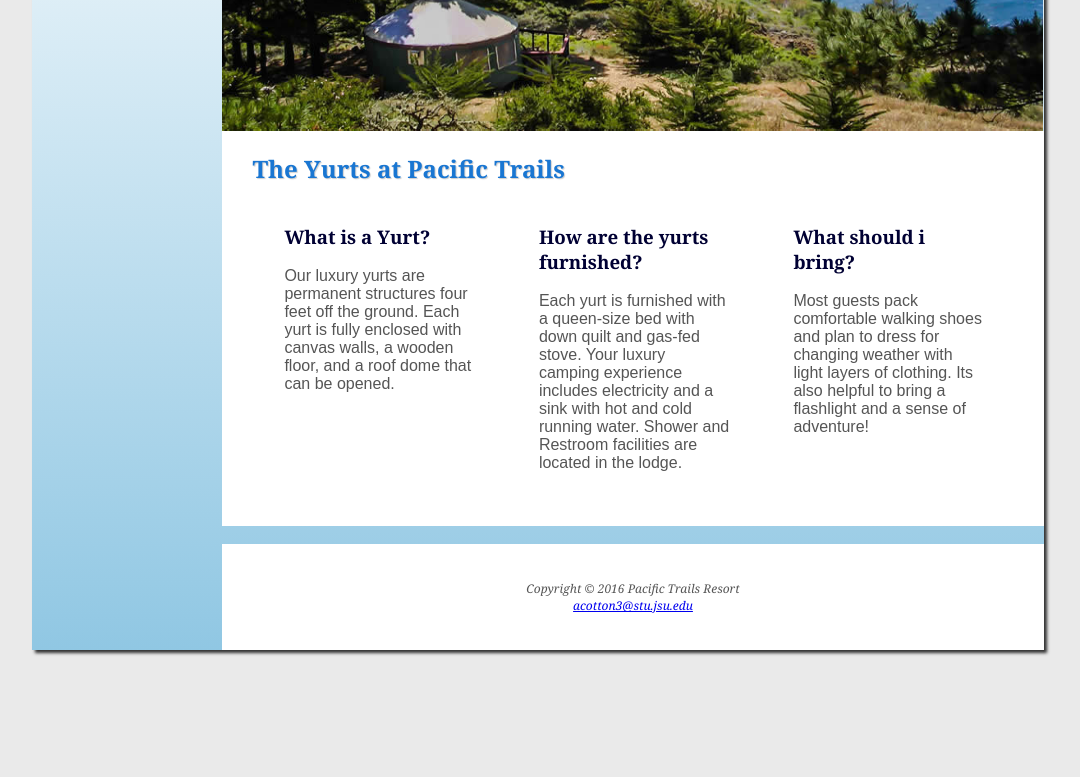
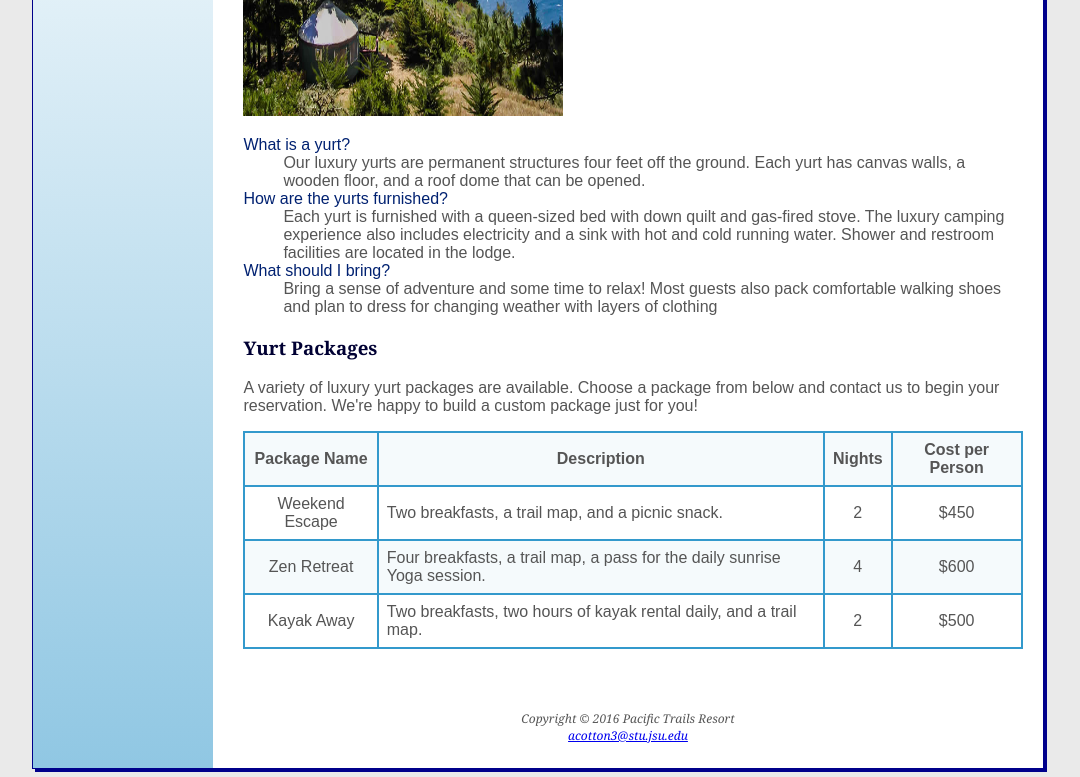
Before and after one commit to Aehryn/CS-315-Pacific-Trails-Case-Study, a plain HTML site: page yurts.html in a window 1280 px wide. Shown: the part 297-1074 px from the top of the page, without its empty margins (102-1182 px from the left). Before the commit the page ends 955 px from the top, so only its background shows below. Drawn offline with Linux system fonts and the light colour scheme.

Commit message:
Chapter 9 Complete

```diff
--- a/pacific.css
+++ b/pacific.css
@@ -15,9 +15,6 @@
 header {
     background-color: #002171;
     color: #FFFFFF;
-    height: 120px;
-    padding-top: 30px;
-    padding-left: 3em;
     text-align: center;
 }
 
@@ -40,9 +37,8 @@ header a:hover {
 nav {
     font-weight: bold;
     font-size: 120%;
-    padding: 1.5em;
-    float: left;
-    width: 160px;
+    padding: 0;
+    text-align: center;
 }
 
 nav ul {
@@ -50,6 +46,10 @@ nav ul {
   margin: 0;
   padding-left: 0;
   font-size: 1.2em;
+}
+
+nav li {
+  border-bottom: 1px solid darkblue;
 }
 
 nav a {
@@ -71,9 +71,10 @@ nav a:hover {
 h1 {
   margin-bottom: 0;
   font-family: Georgia, "Times New Roman", serif;
-  font-size: 3em;
   letter-spacing: 0.25em;
   margin-top: 0;
+  padding-top: 0.5em;
+  padding-bottom: 0.5em;
 }
 
 h2 {
@@ -111,25 +112,16 @@ footer {
   text-align: center;
   font-family: Georgia, Times, "Times New Roman", serif;
   padding: 2em;
-  margin-left: 190px;
   background-color: #FFFFFF;
 }
 
 #wrapper {
-  margin-left: auto;
-  margin-right: auto;
-  width: 80%;
   background: #90c7E3;
-  border: 1px #000033;
   background-image: linear-gradient(#FFFFFF, #90C7E3);
-  min-width: 960px;
-  max-width: 2048px;
-  box-shadow: 3px 3px 3px #333333;
 }
 
 main {
   background-color: #FFFFFF;
-  margin-left: 190px;
   padding-top: 1px;
   padding-right: 20px;
   padding-bottom: 20px;
@@ -143,7 +135,6 @@ main {
   background-image: url(images/coast2.jpg);
   background-size: 100% 100%;
   background-repeat: no-repeat;
-  margin-left: 190px;
 }
 
 #yurthero {
@@ -151,7 +142,6 @@ main {
   background-image: url(images/yurt.jpg);
   background-size: 100% 100%;
   background-repeat: no-repeat;
-  margin-left: 190px;
 }
 
 #trailhero {
@@ -159,12 +149,83 @@ main {
   background-image: url(images/trail.jpg);
   background-size: 100% 100%;
   background-repeat: no-repeat;
-  margin-left: 190px;
 }
 
-section {
-  float: left;
-  width: 33%;
-  padding-left: 2em;
-  padding-right: 2em;
+table {
+  border: 2px solid #3300cc;
+  border-collapse: collapse;
 }
+
+td, th {
+  padding: 0.5em;
+  border: 2px solid #3399cc;
+}
+
+td {
+  text-align: center;
+}
+
+.text {
+  text-align: left;
+}
+
+tr:nth-of-type(odd) {
+  background-color: #F5FAFC;
+}
+
+
+@media (min-width: 600px) {
+	nav ul{
+		display: flex;
+		flex-direction: row;
+		flex-wrap: nowrap;
+		justify-content: space-around;
+	}
+	nav li {
+		border-bottom: none;
+	}
+	section {
+		margin-left: 2em;
+		margin-right: 2em;
+		flex: 1;
+	}
+	.flow {
+		display: flex;
+		flex-direction: row;
+	}
+}
+
+
+@media (min-width: 1024px) {
+	#wrapper {
+		margin: auto;
+		width: 80%;
+		border: 1px solid darkblue;
+		box-shadow: 3px 3px darkblue;
+	}
+	nav {
+		text-align: left;
+		padding-left: 1em;
+	}
+	@supports (display: grid) {
+		nav ul {
+			flex-direction: column;
+			padding-top: 1em;
+			text-align: left;
+		}
+		header {grid-area: header;}
+		nav {grid-area: nav;}
+		main {grid-area: main}
+		footer {grid-area: footer}
+		.hero {grid-area: hero;}
+
+		#wrapper {
+			display: grid;
+			grid-template:
+				"header header"
+				"nav hero"
+				"nav main"
+				"nav footer" / 180px;
+		}
+	}
+}
--- a/yurts.html
+++ b/yurts.html
@@ -1,73 +1,89 @@
-<!DOCTYPE html>
+<!DOCTYPE HTML>
 <html lang="en">
 
 <head>
+    <title>Pacific Trails Resort :: Yurts</title>
     <meta charset="utf-8">
-    <title>Pacific Trails Resort::Yurts</title>
+    <meta name="viewport" content="width=device-width, initial-scale=1.0">
     <link rel="stylesheet" href="pacific.css">
 
 </head>
 
 <body>
     <div id="wrapper">
+
         <header>
-            <h1><a href="index.html">Pacific Trails Resort</a></h1>
+            <h1>Pacific Trails Resort</h1>
         </header>
 
         <nav>
             <ul>
-                <li><a href="index.html">Home</a></li>
-                <li><a href="yurts.html">Yurts</a></li>
-                <li><a href="activities.html">Activities</a></li>
-                <li><a href="reservations.html">Reservations</a></li>
+                <li><a href="index.html">Home</a>
+                <li><a href="yurts.html">Yurts</a>
+                <li><a href="activities.html">Activities</a>
+                <li><a href="reservations.html">Reservations</a>
             </ul>
         </nav>
 
-        <div id="yurthero"></div>
+        <main>
+            <h2>The Yurts at Pacific Trails Resort</h2>
 
-        <main>
-            <h2>
-                The Yurts at Pacific Trails
-            </h2>
-            <section>
-                    <h3>What is a Yurt?</h3>
-                <p>
-                    Our luxury yurts are permanent structures four feet off the ground.
-                    Each yurt is fully enclosed with canvas walls, a wooden floor, and a roof dome that can be opened.
-                </p>
-                <br>
-            </section>
+            <img src="images/yurt.jpg" alt="Yurt" width="320" height="250">
 
-            <section>
-                    <h3>How are the yurts furnished?</h3>
-                <p>
-                    Each yurt is furnished with a queen-size bed with down quilt and gas-fed stove.
-                    Your luxury camping experience includes electricity and a sink with hot and cold running water.
-                    Shower and Restroom facilities are located in the lodge.
-                </p>
-                <br>
-            </section>
+            <dl>
+                <dt>What is a yurt?</dt>
+                <dd>Our luxury yurts are permanent structures four feet off the ground.
+                    Each yurt has canvas walls, a wooden floor, and a roof dome that can be opened.</dd>
+                <dt>How are the yurts furnished?</dt>
+                <dd>Each yurt is furnished with a queen-sized bed with down quilt and gas-fired stove.
+                    The luxury camping experience also includes electricity and a sink with hot and cold
+                    running water. Shower and restroom facilities are located in the lodge.</dd>
+                <dt>What should I bring?</dt>
+                <dd>Bring a sense of adventure and some time to relax! Most guests also pack
+                    comfortable walking shoes and plan to dress for changing weather with layers of clothing</dd>
+            </dl>
 
-            <section>
-                    <h3>What should i bring?</h3>
-                <p>
-                    Most guests pack comfortable walking shoes and plan to dress for changing weather with light layers
-                    of
-                    clothing.
-                    Its also helpful to bring a flashlight and a sense of adventure!
-                </p>
-            </section>
+            <h3>Yurt Packages</h3>
+            <p>A variety of luxury yurt packages are available. Choose a package from below and contact us to begin your
+                reservation.
+                We're happy to build a custom package just for you!
+            </p>
 
-        </main><br>
+            <table border="1">
+                <tr>
+                    <th>Package Name</td>
+                    <th>Description</td>
+                    <th>Nights</td>
+                    <th>Cost per Person</td>
+                </tr>
+                <tr>
+                    <td>Weekend Escape</td>
+                    <td class="text">Two breakfasts, a trail map, and a picnic snack.</td>
+                    <td>2</td>
+                    <td>$450</td>
+                </tr>
+                <tr>
+                    <td>Zen Retreat</td>
+                    <td class="text">Four breakfasts, a trail map, a pass for the daily sunrise Yoga session.</td>
+                    <td>4</td>
+                    <td>$600</td>
+                </tr>
+                <tr>
+                    <td>Kayak Away</td>
+                    <td class="text">Two breakfasts, two hours of kayak rental daily, and a trail map.</td>
+                    <td>2</td>
+                    <td>$500</td>
+                </tr>
+            </table>
+
+        </main>
 
         <footer>
+            <br>
+            Copyright &copy; 2016 Pacific Trails Resort <br>
+            <a href="mailto:acotton3@stu.jsu.edu">acotton3@stu.jsu.edu</a>
+        </footer>
 
-            <p>
-                Copyright &copy; 2016 Pacific Trails Resort<br>
-                <a href="mailto:acotton3@stu.jsu.edu">acotton3@stu.jsu.edu</a>
-            </p>
-
-        </footer>
     </div>
 </body>
 
```
Also changed, not shown: activities.html (+7 -5 lines), index.html (+2 -2 lines).
